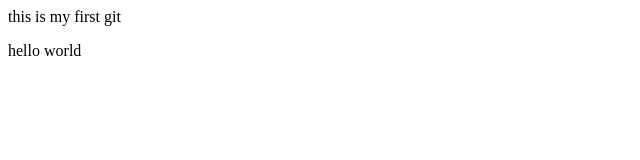
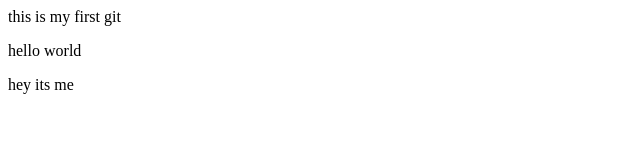
Before and after one commit to Kavya-M-Injineri/qwerty, a plain HTML site: page index.html in a window 1280 px wide. Shown: the full height of the page, 0-640 px from the left. Drawn offline with Linux system fonts and the light colour scheme.

Commit message:
new line in feature1

```diff
--- a/index.html
+++ b/index.html
@@ -1,2 +1,3 @@
 <p> this is my first git</p>
 <p>hello world</p>
+<p>hey its me</p>
```
Also changed, not shown: 1 other file.
